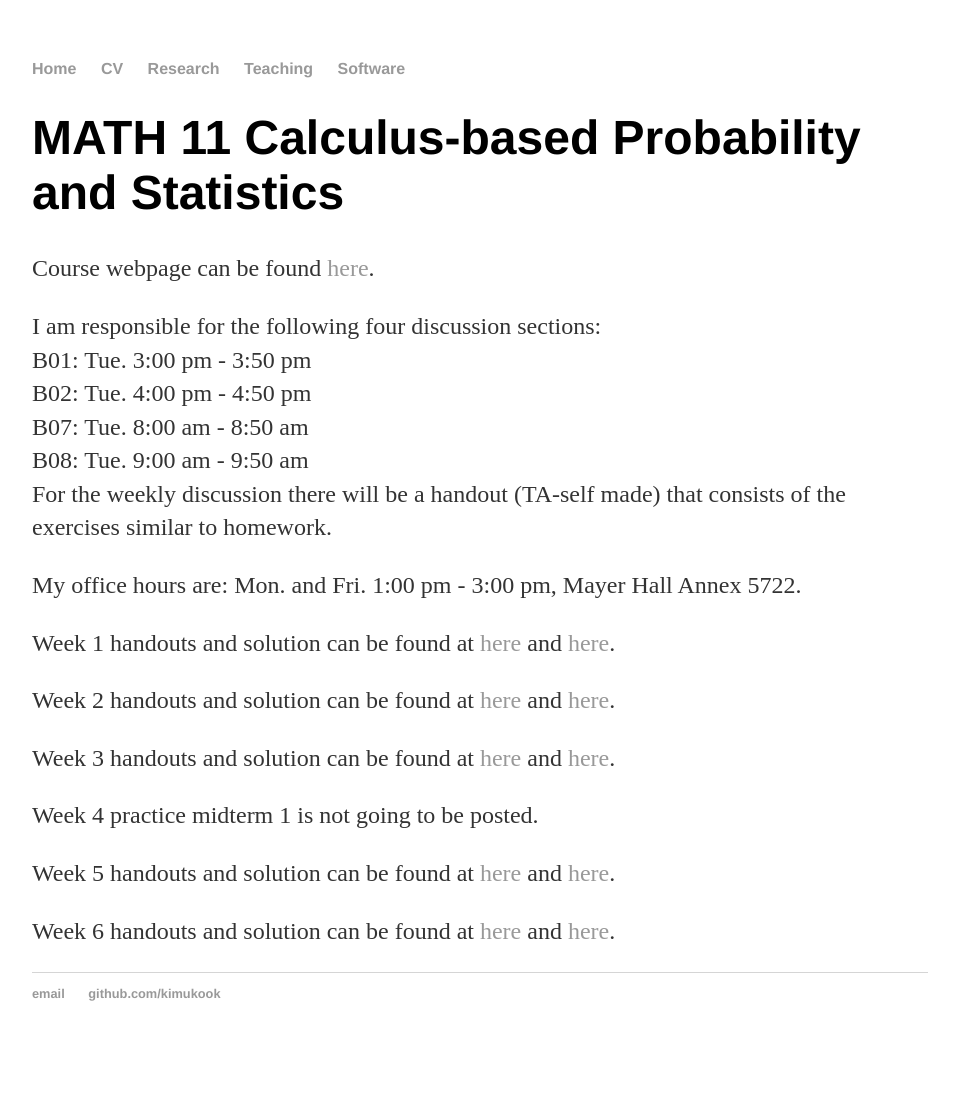
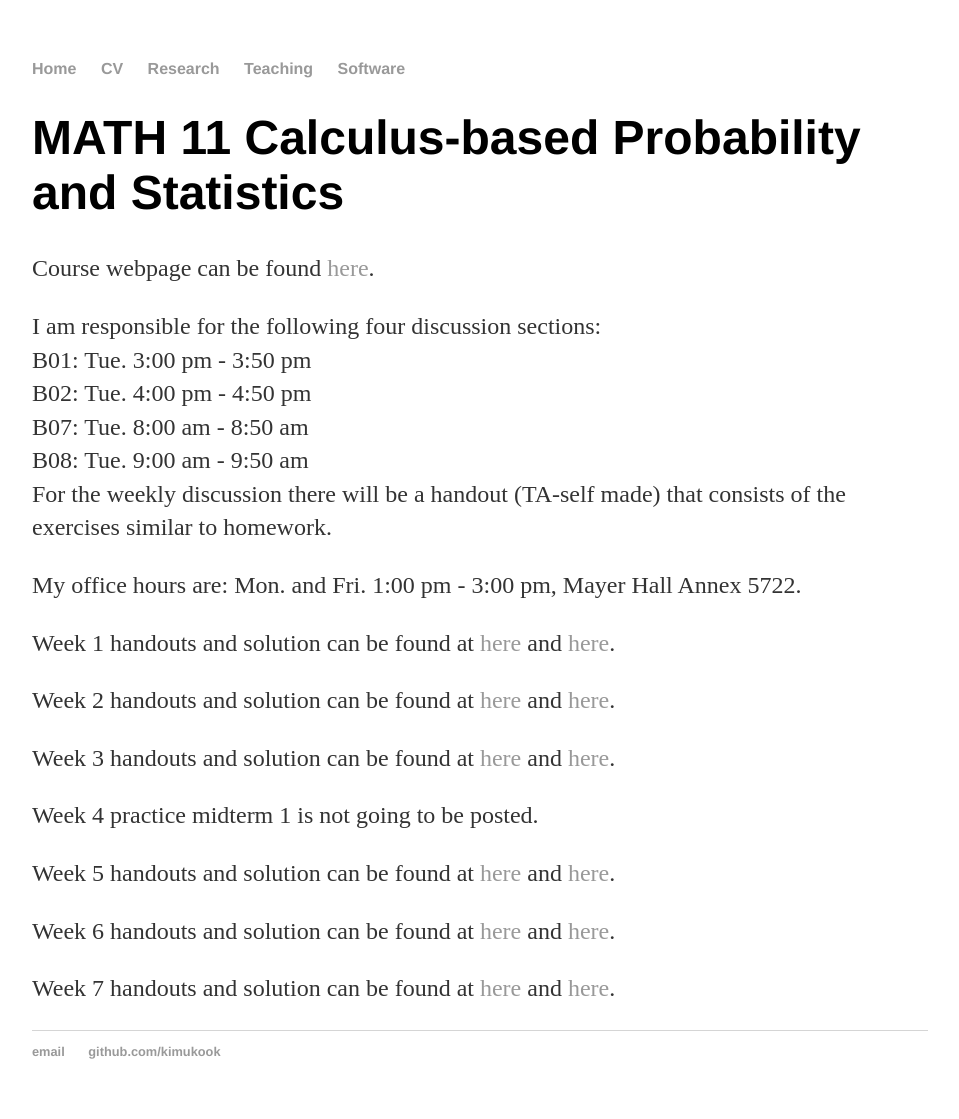
Before and after one commit to kimukook/kimukook.github.io, a Jekyll site: the page built from teaching/math11sp19/index.html, in a window 1280 px wide. Shown: the whole page, without its empty margins (160-1119 px from the left). Built offline with Jekyll 4.4.1, drawn with Linux system fonts in a browser that asks for light colours; before the commit the page ends 1061 px from its top, so only the background shows below that.

Commit message:
Update index.html

```diff
--- a/teaching/math11sp19/index.html
+++ b/teaching/math11sp19/index.html
@@ -19,4 +19,5 @@ title: MATH11
 	<p> Week 4 practice midterm 1 is not going to be posted.</p>
 	<p> Week 5 handouts and solution can be found at <a href="https://kimukook.github.io/teaching/math11sp19/Math_11_Discussion_week5.pdf">here</a> and <a href="https://kimukook.github.io/teaching/math11sp19/Math_11_Discussion_week5_solution.pdf">here</a>.</p>
 	<p> Week 6 handouts and solution can be found at <a href="https://kimukook.github.io/teaching/math11sp19/Math_11_Discussion_week6.pdf">here</a> and <a href="https://kimukook.github.io/teaching/math11sp19/Math_11_Discussion_week6_solutions.pdf">here</a>.</p>
+	<p> Week 7 handouts and solution can be found at <a href="https://kimukook.github.io/teaching/math11sp19/Math_11_Discussion_week7.pdf">here</a> and <a href="https://kimukook.github.io/teaching/math11sp19/Math_11_Discussion_week7_solutions.pdf">here</a>.</p>
 </div><!-- /.blurb -->
```
